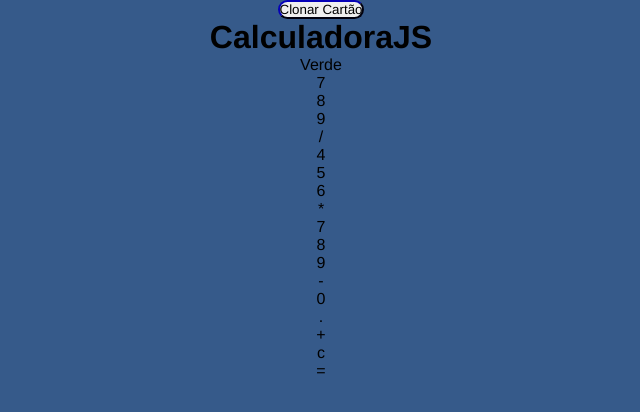
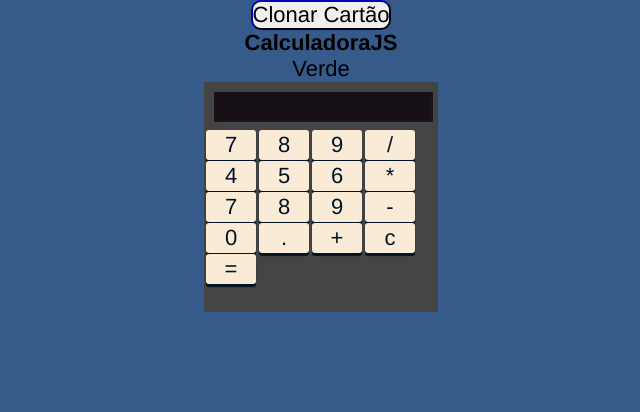
Before and after one commit to Polveiro178/Programacao_Verde, a plain HTML site: page Calculadora/index.html in a window 1280 px wide. Shown: the whole page, without its empty margins (319-959 px from the left). Drawn offline with Linux system fonts and the light colour scheme.

Commit message:
Add files via upload

```diff
--- a/Calculadora/Css/style.css
+++ b/Calculadora/Css/style.css
@@ -2,7 +2,7 @@
     margin: 0;
     padding: 0;
     box-sizing: border-box;
-    font-size: 22;
+    font-size: 22px;
     font-family: 'Franklin Gothic Medium', 'Arial Narrow', Arial, sans-serif;
 }
 
@@ -20,3 +20,67 @@ button
     border-radius: 10px;
     text-decoration: solid;
 }
+
+li
+{
+    list-style: none;
+}
+
+#container {
+
+    width: 290px;
+    text-align: center;
+    height:auto;
+    margin: 4px auto;
+
+    }
+
+#calculadora {
+
+    width: 234px;
+    height: 230px;
+    margin: 0px auto;
+    padding: 2px;
+    background-color: rgb(68, 68, 68);
+}
+
+.input-valor{
+    margin: 8px;
+    width: 95%;
+    height: 30px;
+    font-size: 16px;
+    overflow: hidden;
+    text-align: right;
+    color: rgb(7, 7, 7);
+    padding: 4px;
+    background-color: rgb(22, 15, 22);
+    box-shadow: inset -1px -1px 4px -1px rgb(43, 32, 32) ;
+}
+
+.key li{
+    width: 50px;
+    height: 30px;
+    border-radius: 3px;
+    color: rgb(0, 20, 37);
+    background-color: antiquewhite;
+    cursor: pointer;
+    float: left;
+    margin: 0px 3px 1px 0px;
+    line-height: 30px;
+    box-shadow: 0px 3px 1px 0px;
+}
+
+.key li:hover{
+    background-color: rgb(82, 79, 75);
+    color: rgb(255, 255, 255);
+    transition: 0.2s;
+
+}
+
+.key li:active{
+    box-shadow: 0px 1px 1px 0px #fff;
+}
+
+.verificar{
+    width: 93.4% !important;
+}
```
